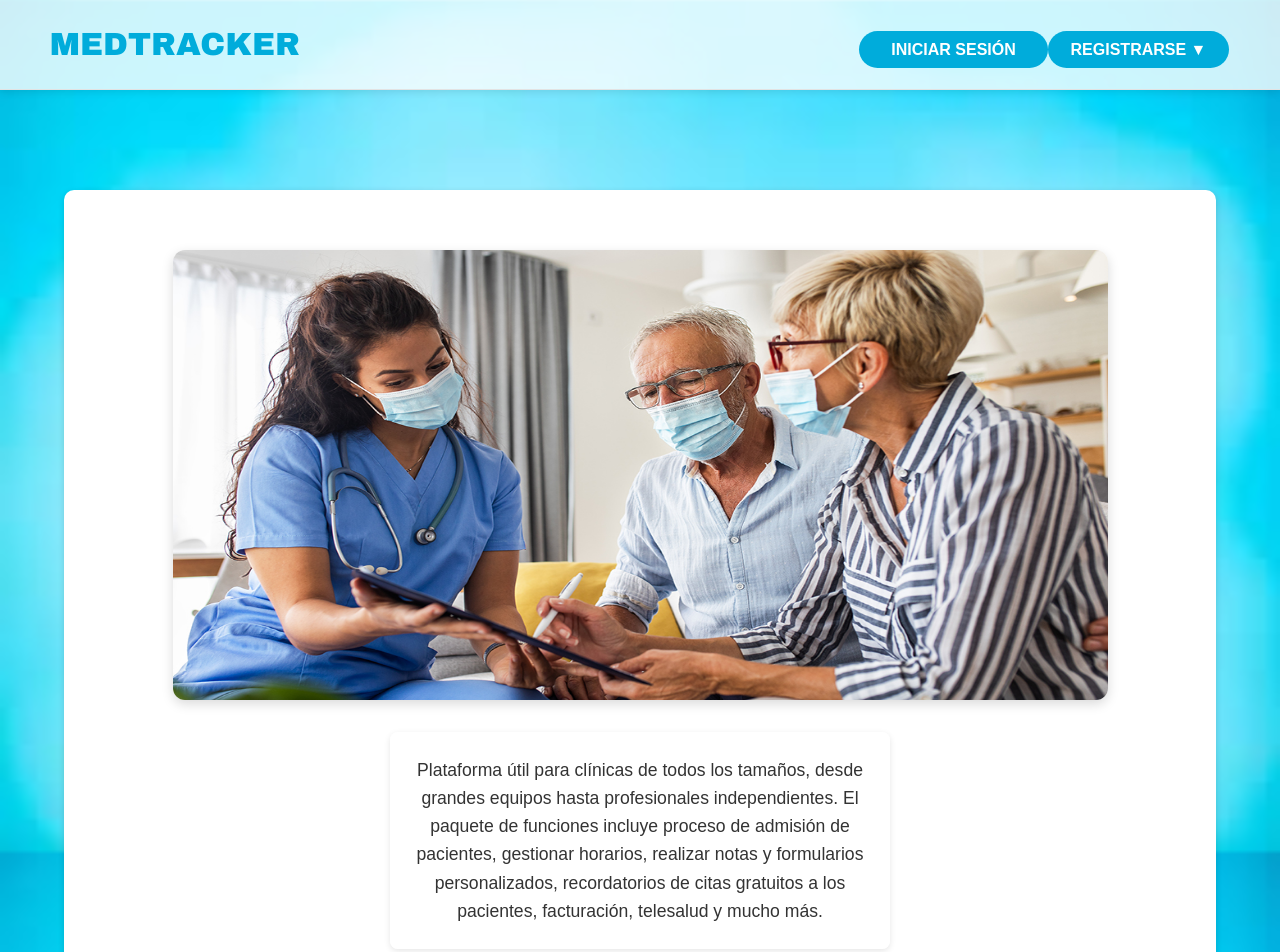
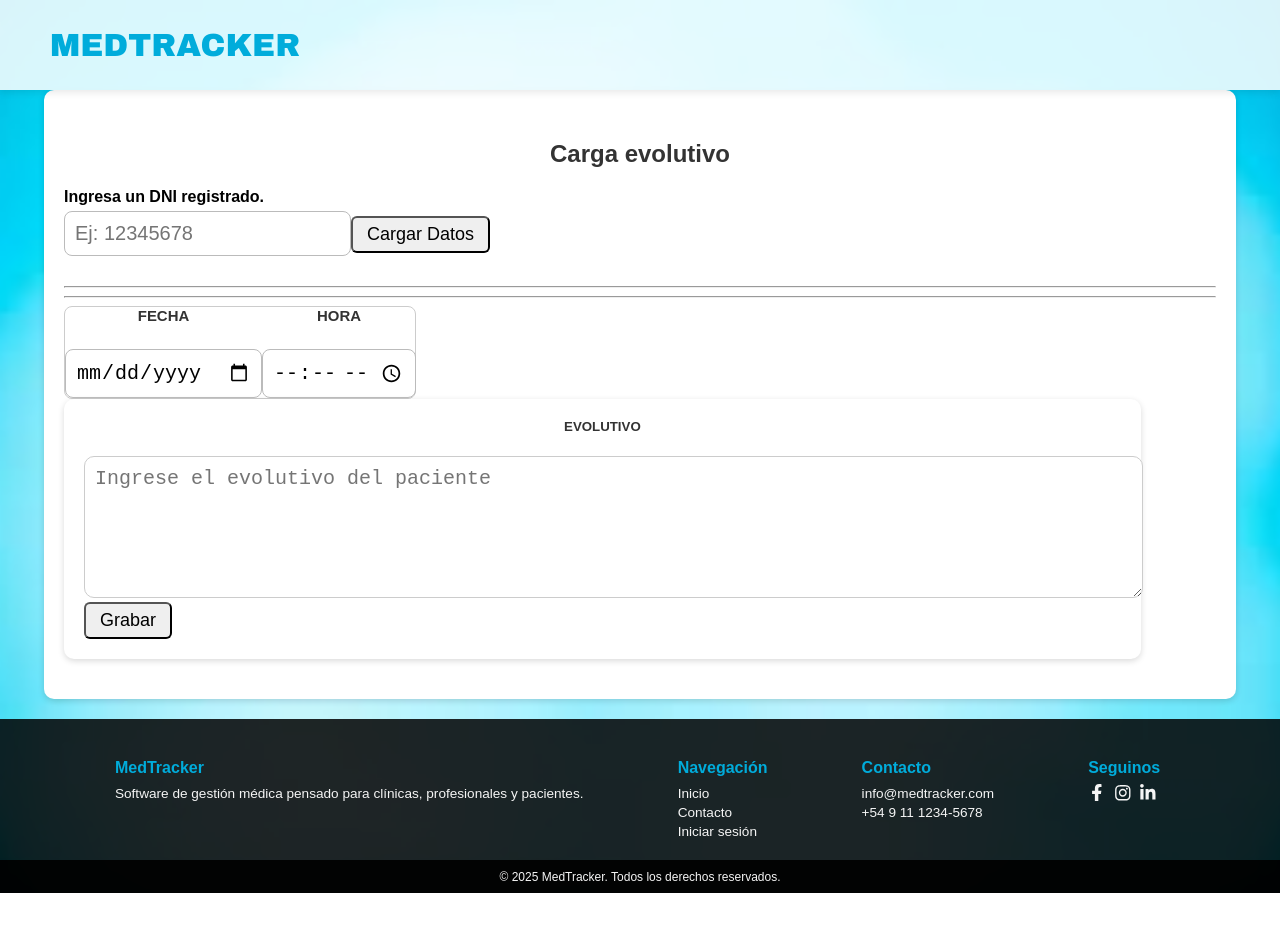
Before and after one commit to FacundoTucker/Trabajo-Final-MedTracker-React, a React (Vite) app in the folder MedTracker/: page /carga-evolutivo in a window 1280 px wide. Shown: the top 952 px of the page. After the commit the page ends 893 px from the top, so only its background shows below. Built offline with nearby package versions, Linux system fonts and the light colour scheme.

Commit message:
correcion a los css de estilos generales

```diff
--- a/MedTracker/src/App.jsx
+++ b/MedTracker/src/App.jsx
@@ -8,10 +8,11 @@
 import VerHC from "./Pages/VerHc";
 import IndicacionMedica from "./Pages/IndicacionesMedicas";
 import Home from "./components/Home";
+import Contacto from "./components/Contacto";
+
 function App() {
   return (
     <BrowserRouter>
-    <Home >
       <Header />
       <main>
         <Routes>
@@ -22,10 +23,10 @@
           <Route path="/verhc/:dniCargado" element={<VerHC />} />
           <Route path="/indicacion/:dniCargado" element={<IndicacionMedica />} />
           <Route path="/carga-evolutivo" element={<CargaEvolutivo/>} />
+          <Route path="/contacto" element={<Contacto />} />
         </Routes>
       </main>
       <Footer />
-      </Home>
     </BrowserRouter>
   );
 }
--- a/MedTracker/src/Pages/CargaEvolutivo.jsx
+++ b/MedTracker/src/Pages/CargaEvolutivo.jsx
@@ -30,15 +30,15 @@
 
           )}
           <div className="fechaCarga">
-            <h5>FECHA</h5>
-            <h5>HORA</h5>
-              <input type="date" />
-              <input type="time" />
+            <h5 className="tituloCarga">FECHA</h5>
+            <h5 className="tituloCarga">HORA</h5>
+              <input className="variosCarga" type="date" />
+              <input className="variosCarga" type="time" />
           </div>
 
       <div className="contenedorEvolutivo">
-        <h5>EVOLUTIVO</h5>
-        <textarea placeholder="Ingrese el evolutivo del paciente"></textarea>
+        <h5 className="tituloCarga">EVOLUTIVO</h5>
+        <textarea className="textareaCarga" placeholder="Ingrese el evolutivo del paciente"></textarea>
         <button className="btnChico">Grabar</button>
       </div>
       </div>
--- a/MedTracker/src/Pages/IndicacionesMedicas.jsx
+++ b/MedTracker/src/Pages/IndicacionesMedicas.jsx
@@ -181,7 +181,7 @@
 
   return (
     <div className="contenedorPrincipal2">
-      <button onClick={imprimirDiv}>🖨️ Imprimir receta</button>
+      <button className="botonCarga" onClick={imprimirDiv}>🖨️ Imprimir receta</button>
       <hr />
 
       {/* RECETARIO */}
@@ -189,13 +189,13 @@
         style={{ backgroundImage: `url(${fondoRecetario})` }}> {paciente ? (
       <>
             {/* CAMPOS POSICIONADOS SOBRE EL FONDO */}
-      <label>Nombre y Apellido:</label>
+      <label className="labelCarga">Nombre y Apellido:</label>
       <input className="campoReceta campoNombre" type="text" readOnly
         value={`${paciente.nombre} ${paciente.apellido}`} />
-      <label>DNI:</label>
+      <label className="labelCarga">DNI:</label>
        <input className="campoReceta campoDni" type="text" readOnly
         value={paciente.numeroDocumento} />
-      <label>Domicilio:</label>
+      <label className="labelCarga">Domicilio:</label>
       <input className="campoReceta campoDomicilio" type="text" readOnly
         value={paciente.domicilio} />
 
@@ -207,7 +207,7 @@
         )}
       </div>
 
-      <button onClick={guardarIndicacion}>💾 GUARDAR INDICACIÓN</button>
+      <button className="botonCarga" onClick={guardarIndicacion}>💾 GUARDAR INDICACIÓN</button>
     </div>
   );
 }
--- a/MedTracker/src/components/CargaPaciente.jsx
+++ b/MedTracker/src/components/CargaPaciente.jsx
@@ -45,9 +45,10 @@
   return (
     <div className="contenedorPrincipal">
       <div className="dniBusqueda">
-        <h2>Carga evolutivo</h2>
-        <label>Ingresa un DNI registrado.</label>
+        <h2 className="tituloCarga">Carga evolutivo</h2>
+        <label className="labelCarga">Ingresa un DNI registrado.</label>
         <input
+        className="variosCarga"
           type="text"
           value={dniBusqueda}
           onChange={(e) => setDniBusqueda(e.target.value)}
--- a/MedTracker/src/components/Home.jsx
+++ b/MedTracker/src/components/Home.jsx
@@ -11,32 +11,29 @@
   };
   return (
     <>
-      <header>
-        <Link to="/" className="medTracker">MEDTRACKER</Link>
-        <div className="acciones-header">
+      <main className="contenedorHome">
+        <div className="acciones-home">
   <Link to="/login">
     <button id="btn-login">INICIAR SESIÓN</button>
   </Link>
+
   <div className="dropdown">
     <button id="btn-register" onClick={toggleDropdown}>
       REGISTRARSE ▼
     </button>
+
     {dropdownVisible && (
-            <div
-              id="dropdown-menu"
-              className={`dropdown-menu ${dropdownVisible ? "" : "hidden"}`}
-            >
-             <Link to="/registro-paciente"><button>Paciente</button></Link>
-              <Link to="/registro-especialista"><button>Especialista</button></Link>
+      <div id="dropdown-menu" className="dropdown-menu">
+        <Link to="/registro-paciente" className="dropdown-item">Paciente</Link>
+        <Link to="/registro-especialista" className="dropdown-item">Especialista</Link>
       </div>
     )}
   </div>
 </div>
-      </header>
-      <main className="contenedor">
-        <div className="titulo"></div>
+
+
         <div className="contenedorUno">
-          <img src={ImgMedicosPacientes} alt="Imagen medico y pacientes"
+          <img className="imgHome" src={ImgMedicosPacientes} alt="Imagen medico y pacientes"
           width="760"
            />
           <h2>
@@ -48,7 +45,7 @@
           </h2>
         </div>
         <div className="contenedorDos">
-          <img src={casaMedicina} alt="imagen de casa relacion a medicina"
+          <img className="imgHome" src={casaMedicina} alt="imagen de casa relacion a medicina"
             width="500"
           />
           <h3>
@@ -60,39 +57,6 @@
           </h3>
         </div>
       </main>
-      <footer className="footer">
-        <div className="footer-container">
-          <section className="footer-section about">
-            <h4>MedTracker</h4>
-            <p>
-              Software de gestión médica pensado para clínicas, profesionales y
-              pacientes.
-            </p>
-          </section>
-          <section className="footer-section links">
-            <h4>Navegación</h4>
-            <ul>
-              <li><a href="home.html">Inicio</a></li>
-              <li><a href="contacto.html">Contacto</a></li>
-              <li><a href="#">Preguntas frecuentes</a></li>
-            </ul>
-          </section>
-          <section className="footer-section contact">
-            <h4>Contacto</h4>
-            <p><i className="fas fa-envelope"></i> info@medtracker.com</p>
-            <p><i className="fas fa-phone"></i> +54 9 11 1234-5678</p>
-          </section>
-          <section className="footer-section social">
-            <h4>Seguinos</h4>
-            <a href="#"><i className="fab fa-facebook-f"></i></a>
-            <a href="#"><i className="fab fa-instagram"></i></a>
-            <a href="#"><i className="fab fa-linkedin-in"></i></a>
-          </section>
-        </div>
-        <div className="footer-copy">
-          © 2025 MedTracker. Todos los derechos reservados.
-        </div>
-      </footer>
     </>
   );
 };
--- a/MedTracker/src/styles/carga.css
+++ b/MedTracker/src/styles/carga.css
@@ -1,20 +1,3 @@
-/*carga.css*/
-
-/* ==============================
-   ESTILOS GENERALES
-============================== */
-
-body {
-  font-family: Arial, sans-serif;
-  background: #f4f6f8;
-  margin: 0;
-  padding: 0;
-}
-
-main {
-  padding: 20px;
-}
-
 /* ==============================
    CONTENEDORES
 ============================== */
@@ -23,7 +6,7 @@
   justify-content: space-between;
   margin-bottom: 15px;
 }
-.contenedor,
+.contenedorCarga,
 .contenedorEvolutivo,
 .contenedorPrincipalVerHC {
   width: 90%;
@@ -74,7 +57,7 @@
    TÍTULOS
 ============================== */
 
-h5, h3, h2 {
+.tituloCarga{
   margin-top: 0;
   text-align: center;
   color: #333;
@@ -84,13 +67,13 @@
    FORMULARIOS
 ============================== */
 
-label {
+.labelCarga {
   font-weight: bold;
   display: block;
   margin: 10px 0 5px;
 }
 
-input, textarea, select {
+.variosCarga {
   padding: 10px;
   border: 1px solid #bbb;
   border-radius: 8px;
@@ -99,7 +82,7 @@
   background-color: transparent;
 }
 
-textarea {
+.textareaCarga {
   min-height: 120px;
   resize: vertical;
 }
@@ -108,7 +91,7 @@
    BOTONES
 ============================== */
 
-button {
+.botonCarga {
   width: 100%;
   padding: 12px;
   background: #0077cc;
@@ -121,7 +104,7 @@
   transition: 0.2s;
 }
 
-button:hover {
+.botonCarga:hover {
   background: #005fa3;
 }
 
@@ -179,12 +162,14 @@
 .campoIndicacion.campoReceta {
   top: 290px;
   left: 60px;
-  width: 100%;
+  width: 500px;
   height: 350px;
   font-size: 20px;
   background: transparent !important;
   padding: 100px 60px 30px 60px !important;
   color: #000;
+  border: none;
+  outline: none;
 }
 
 /* ==============================
--- a/MedTracker/src/styles/home.css
+++ b/MedTracker/src/styles/home.css
@@ -1,47 +1,4 @@
-* {
-  box-sizing: border-box;
-  margin: 0;
-  padding: 0;
-  font-family: Arial, sans-serif;
-}
-body {
-  background:url("../img/fondo.jpg") center/cover fixed no-repeat;
-  min-height:100vh;
-  text-align: center;
-}
-/* --- HEADER --- */
-header {
-  height:90px;
-  width: 100%;
-  display:flex;
-  justify-content:space-between;
-  align-items:center;
-  padding:0 1.8rem;
-  background-color: rgba(255, 255, 255, 0.8);
-  box-shadow: 0 2px 8px rgba(0, 0, 0, 0.1);
-  border-bottom:1px solid #E3E3E3;
-  margin-bottom: 100px;
-}
-.header{
-  height: 60vh !important; /*no afecta a esta parte */
-  background: url(/medicoypaciente.jpg) no-repeat center;
-  background-size: cover;
-}
-.titulo{
-  margin-bottom: 40px;
-  font-size: 60px;
-  font-weight: 600;
-  text-transform: uppercase;
-}
-.logo {
-  font-size: 32px;
-  font-weight: bold;
-  text-decoration: none;
-  color: #00ACDB;
-  font-family: 'Arial Black', sans-serif;
-  padding-left: 20px;
-}
-.contenedor p{
+.contenedorHome p{
   margin-bottom: 40px;
   font-size: 18px;
 }
@@ -68,36 +25,13 @@
   justify-content: center;
   align-items: center;
 }
-img{
+.imgHome{
   width: 935px;
   height: 450px;
   padding: 0%;
   margin: 0;
 }
-.medTracker {
-    font-size: 32px;
-    font-weight: bold;
-    text-decoration: none;
-    color: #00ACDB;
-    font-family: 'Arial Black', sans-serif;
-    padding-left: 21px;
-}
-button{
-  display: inline-block;
-  padding: 0.6rem 1.4rem;
-  font-size: 1rem;
-  font-weight: 600;
-  border: none;
-  border-radius: 25px;
-  color: #fff;
-  background: #00ACDB;
-  cursor: pointer;
-  transition: background-color 0.3s;
-}
-button:hover{
-  background:var(--primary-dark);
-  background: #008BB5;
-}
+
 /* Menu desplegable de boton REGISTRO */
 .dropdown{
   position:relative;
@@ -120,9 +54,10 @@
 .dropdown-menu button:hover{background:#f0f8ff}
 .hidden{display:none}
 /* --- MAIN --- */
-main.contenedor {
+main.contenedorHome {
   max-width: 1200px;
   margin: 0 auto;
+  margin-top: 50px;
 }
 .contenedorUno,
 .contenedorDos {
@@ -150,3 +85,50 @@
   border-radius: 8px;
   box-shadow: 0 2px 6px rgba(0, 0, 0, 0.1);
 }
+.dropdown-item {
+  padding: .6rem 1rem;
+  font-weight: 600;
+  color: #333;
+  text-decoration: none;
+  border-bottom: 1px solid #eee;
+  display: block;
+}
+
+.dropdown-item:last-child {
+  border-bottom: none;
+}
+
+.dropdown-item:hover {
+  background: #f0f8ff;
+}
+
+.acciones-home {
+  position: absolute;
+  top: 20px;
+  right: 40px;
+  display: flex;
+  align-items: center;
+  gap: 1rem;
+  z-index: 1000;
+}
+
+.acciones-home button {
+  padding: 0.6rem 1.4rem;
+  font-size: 1rem;
+  font-weight: 600;
+  border: none;
+  border-radius: 25px;
+  color: #fff;
+  background: #00ACDB;
+  cursor: pointer;
+  transition: background-color 0.3s;
+}
+
+.acciones-home button:hover {
+  background: #008BB5;
+}
+
+.acciones-home .dropdown-menu {
+  top: 120%;
+  left: 0;
+}
```
Lines whose indentation alone changed are shown as unchanged.
